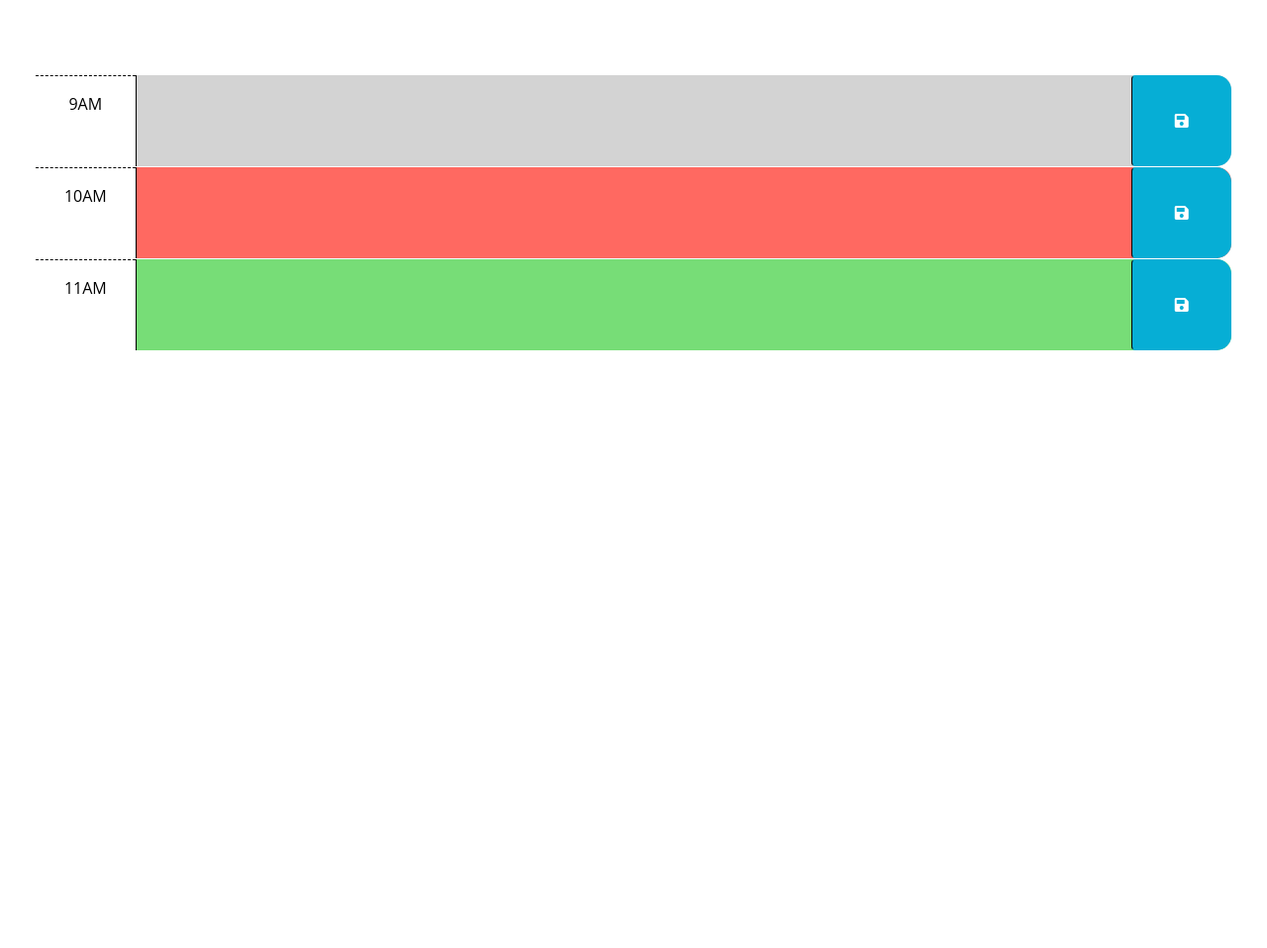
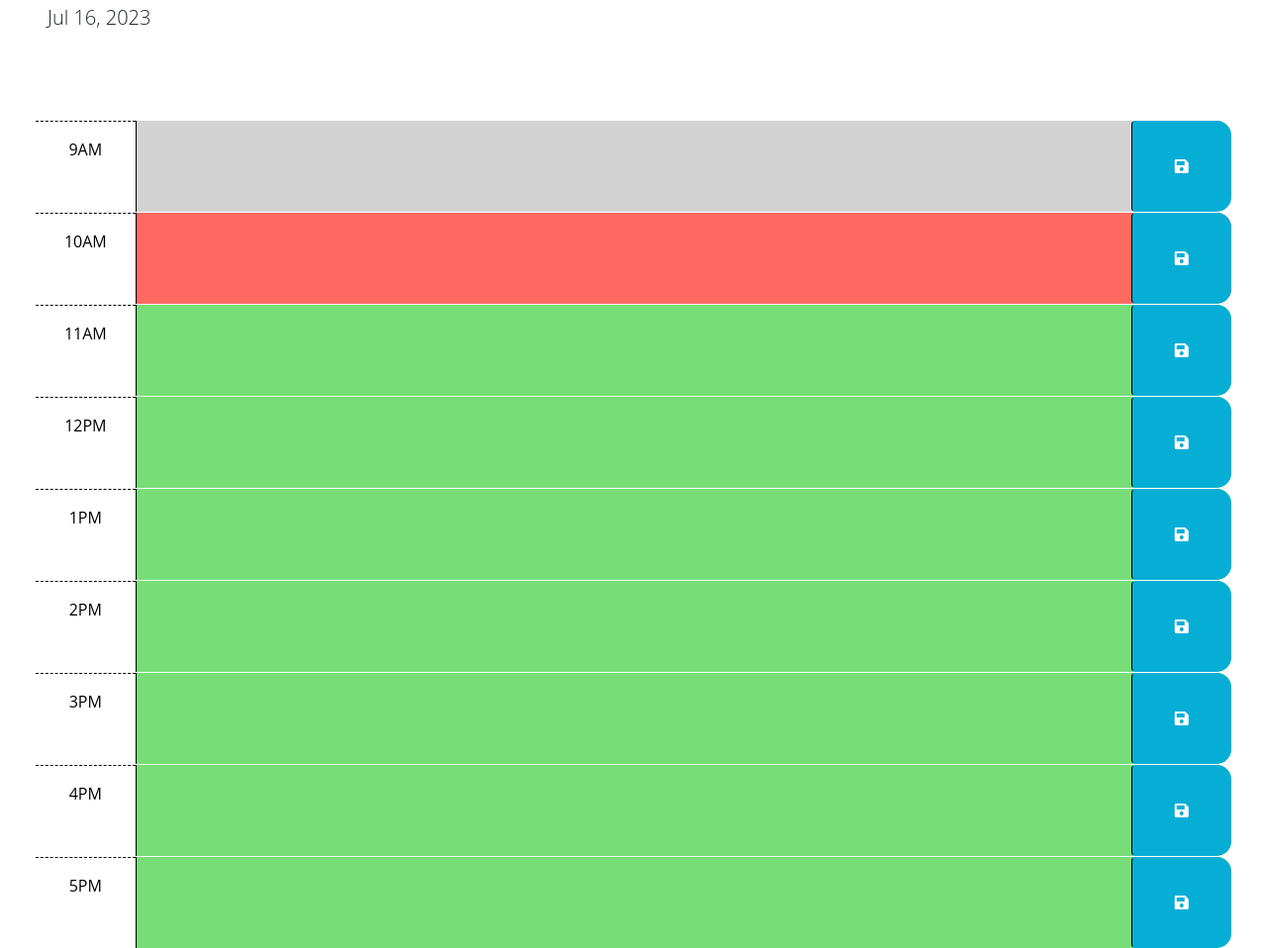
Before and after one commit to whats-a-pj/Work-Day-Scheduler, a plain HTML site: page Develop/index.html in a window 1280 px wide. Shown: the part 176-1134 px from the top of the page at 99% size. Before the commit the page ends 800 px from the top, so only its background shows below. Drawn offline with nearby package versions, Linux system fonts and the light colour scheme.

Commit message:
Started js file, added more columns to html

```diff
--- a/Develop/index.html
+++ b/Develop/index.html
@@ -67,7 +67,56 @@
           <i class="fas fa-save" aria-hidden="true"></i>
         </button>
       </div>
+
+    <div id="hour-12" class="row time-block future">
+      <div class="col-2 col-md-1 hour text-center py-3">12PM</div>
+      <textarea class="col-8 col-md-10 description" rows="3"> </textarea>
+      <button class="btn saveBtn col-2 col-md-1" aria-label="save">
+        <i class="fas fa-save" aria-hidden="true"></i>
+      </button>
     </div>
+
+  <div id="hour-1" class="row time-block future">
+    <div class="col-2 col-md-1 hour text-center py-3">1PM</div>
+    <textarea class="col-8 col-md-10 description" rows="3"> </textarea>
+    <button class="btn saveBtn col-2 col-md-1" aria-label="save">
+      <i class="fas fa-save" aria-hidden="true"></i>
+    </button>
+  </div>
+
+<div id="hour-2" class="row time-block future">
+  <div class="col-2 col-md-1 hour text-center py-3">2PM</div>
+  <textarea class="col-8 col-md-10 description" rows="3"> </textarea>
+  <button class="btn saveBtn col-2 col-md-1" aria-label="save">
+    <i class="fas fa-save" aria-hidden="true"></i>
+  </button>
+</div>
+
+<div id="hour-3" class="row time-block future">
+  <div class="col-2 col-md-1 hour text-center py-3">3PM</div>
+  <textarea class="col-8 col-md-10 description" rows="3"> </textarea>
+  <button class="btn saveBtn col-2 col-md-1" aria-label="save">
+    <i class="fas fa-save" aria-hidden="true"></i>
+  </button>
+</div>
+
+<div id="hour-4" class="row time-block future">
+  <div class="col-2 col-md-1 hour text-center py-3">4PM</div>
+  <textarea class="col-8 col-md-10 description" rows="3"> </textarea>
+  <button class="btn saveBtn col-2 col-md-1" aria-label="save">
+    <i class="fas fa-save" aria-hidden="true"></i>
+  </button>
+</div>
+
+<div id="hour-5" class="row time-block future">
+  <div class="col-2 col-md-1 hour text-center py-3">5PM</div>
+  <textarea class="col-8 col-md-10 description" rows="3"> </textarea>
+  <button class="btn saveBtn col-2 col-md-1" aria-label="save">
+    <i class="fas fa-save" aria-hidden="true"></i>
+  </button>
+</div>
+</div>
+
 
     <script src="https://cdnjs.cloudflare.com/ajax/libs/jquery/3.2.1/jquery.min.js"></script>
     <script src="https://cdn.jsdelivr.net/npm/dayjs@1.11.3/dayjs.min.js"
--- a/Develop/script.js
+++ b/Develop/script.js
@@ -1,8 +1,22 @@
 // Wrap all code that interacts with the DOM in a call to jQuery to ensure that
 // the code isn't run until the browser has finished rendering all the elements
 // in the html.
+var saveBtn = $(".saveBtn");
+//var userInput = $(".description");
+
+var userInput = JSON.parse(localStorage.getItem(".description"));
+
+var todaysDate = dayjs();
+$('#currentDay').text(todaysDate.format('MMM D, YYYY'));
+
+
+
+
 $(function () {
   // TODO: Add a listener for click events on the save button. This code should
+  saveBtn.on("click", function() {
+    localStorage.setItem(".description", JSON.stringify(userInput));
+  });
   // use the id in the containing time-block as a key to save the user input in
   // local storage. HINT: What does `this` reference in the click listener
   // function? How can DOM traversal be used to get the "hour-x" id of the
@@ -10,6 +24,16 @@ $(function () {
   // useful when saving the description in local storage?
   //
   // TODO: Add code to apply the past, present, or future class to each time
+  // if (currentTime === somethingHere) {
+  //   bg color red
+  //   .present
+  // } else if {
+  //   currentTime === afterEvent bg color gray
+  //   .past
+  // } else {
+  //   bg color green
+  //   .future
+  // };
   // block by comparing the id to the current hour. HINTS: How can the id
   // attribute of each time-block be used to conditionally add or remove the
   // past, present, and future classes? How can Day.js be used to get the
@@ -20,4 +44,5 @@ $(function () {
   // attribute of each time-block be used to do this?
   //
   // TODO: Add code to display the current date in the header of the page.
+
 });
```
